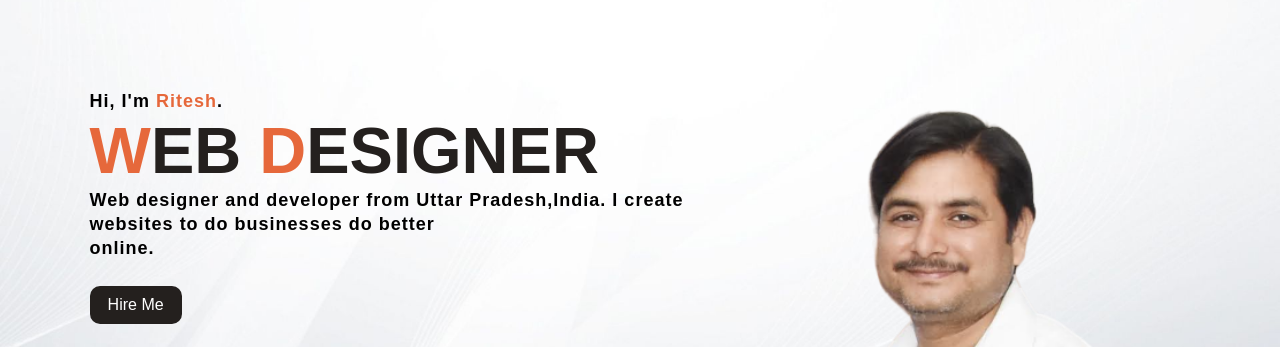
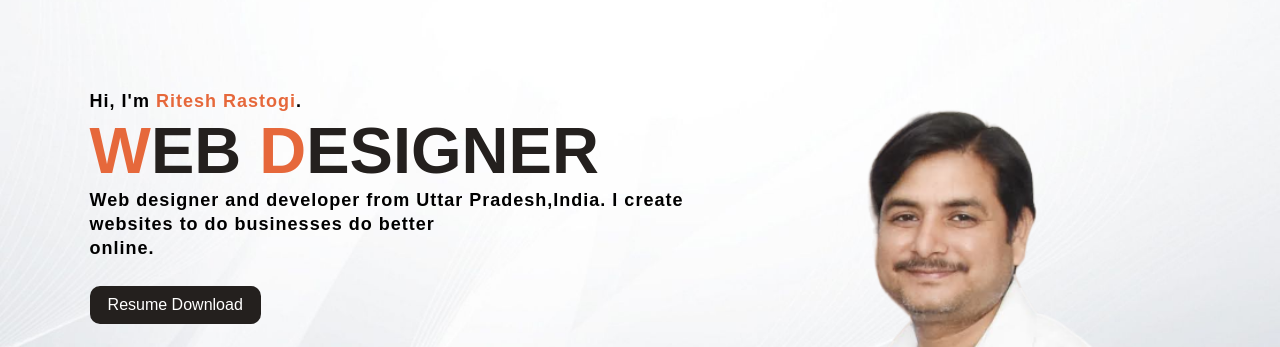
Before and after one commit to xprtcenter/RiteshPortfolio, a plain HTML site: page index.html in a window 1280 px wide. Shown: the part 62-409 px from the top of the page. Drawn offline with nearby package versions, Linux system fonts and the light colour scheme.

Commit message:
update name and resume

```diff
--- a/index.html
+++ b/index.html
@@ -1,7 +1,7 @@
 <!DOCTYPE html>
 <html lang="en">
 	<head>
-		<title>My Portfolio</title>
+		<title>My Portfolio Ritesh Rastogi</title>
 		<meta name="viewport" content="width=device-width,initial-scale=1" />
 		<link rel="stylesheet" href="style.css" />
 	</head>
@@ -20,14 +20,17 @@
 			</div>
 
 			<div class="info">
-				<h3>Hi, I'm <span>Ritesh</span>.</h3>
+				<h3>Hi, I'm <span>Ritesh Rastogi</span>.</h3>
 				<h1><span>W</span>EB <span>D</span>ESIGNER</h1>
 				<h3>
 					Web designer and developer from Uttar Pradesh,India. I create <br />
 					websites to do businesses do better <br />
 					online.
 				</h3>
-				<a href="#">Hire Me</a>
+				<a
+					href="https://drive.google.com/file/d/1leHmnABGh7j4nAj5ZLLMVafiVD8zqeVD/view?usp=sharing"
+					>Resume Download</a
+				>
 			</div>
 
 			<div class="image">
```
